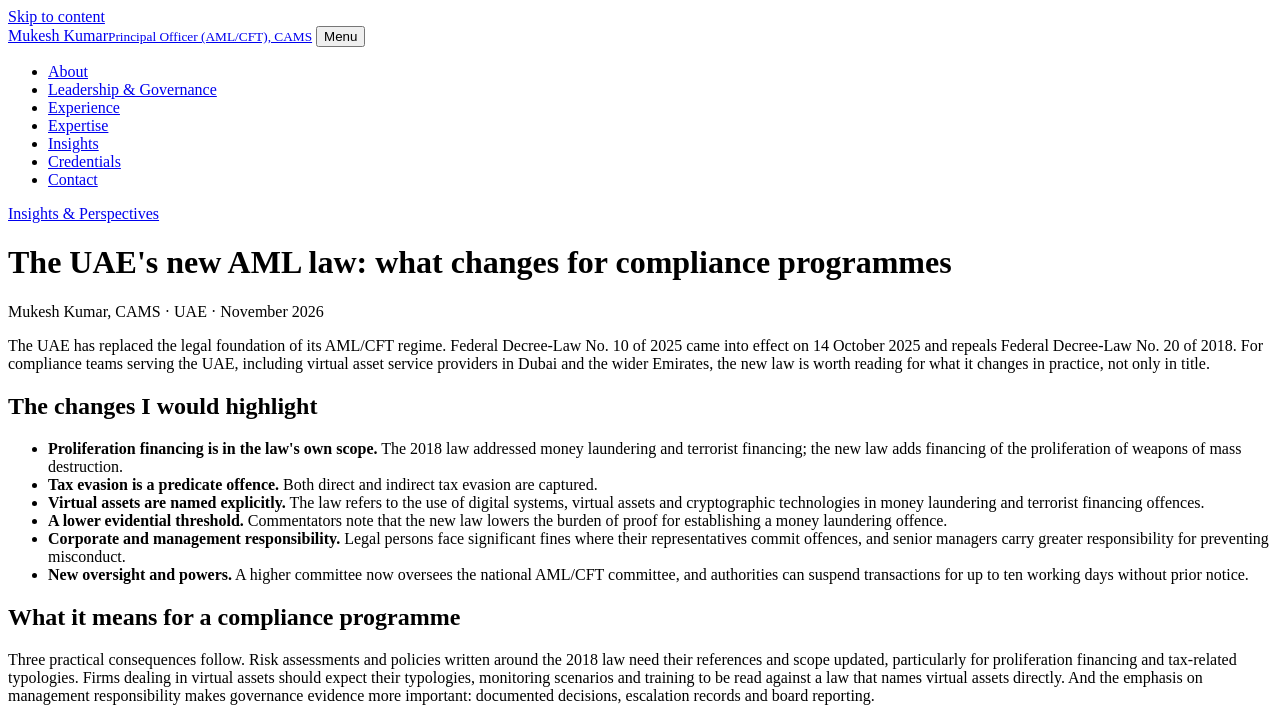
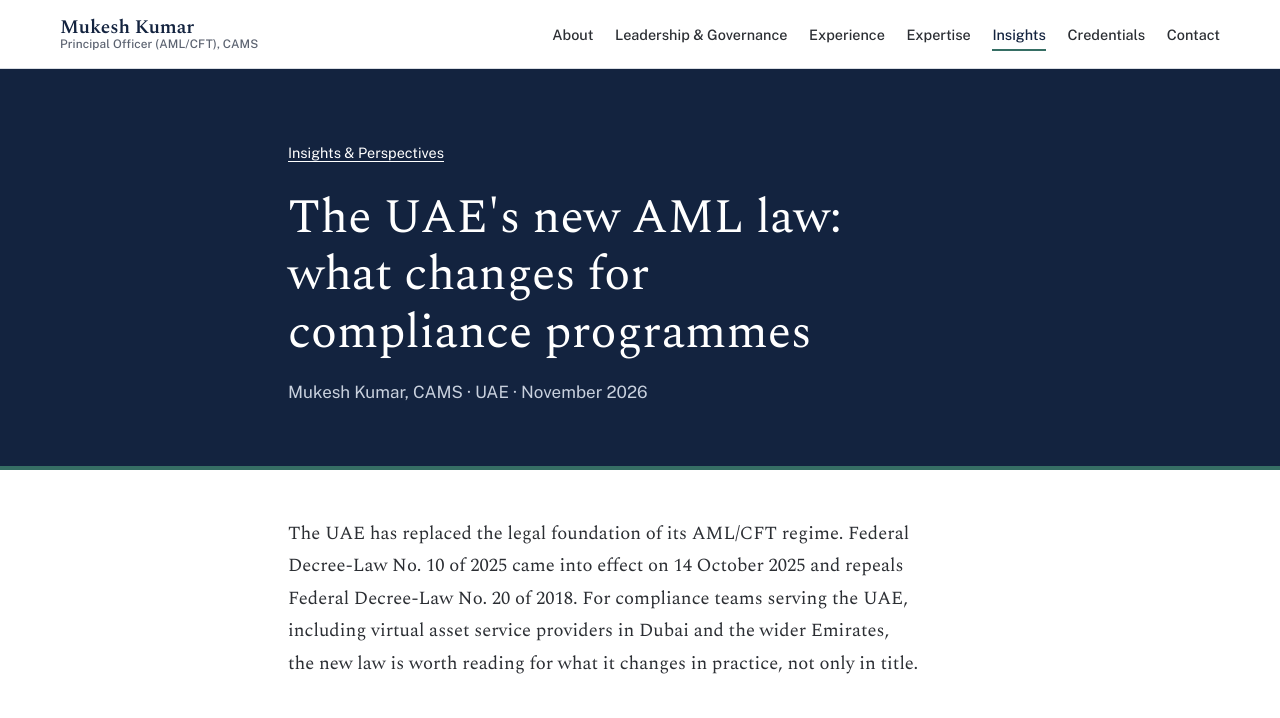
Before and after one commit to mukesh-AmlPro/mukesh-amlPro, a plain HTML site: page uae-federal-decree-law-10-2025-aml.html in a window 1280 px wide. Shown: the top 718 px of the page. Drawn offline with Linux system fonts and the light colour scheme; the site is published under a folder, as on GitHub Pages, so addresses that start at the root find nothing.

Commit message:
Add files via upload

```diff
--- a/404.html
+++ b/404.html
@@ -16,11 +16,11 @@
 <meta property="og:url" content="https://mukesh-amlpro.netlify.app/404.html">
 <meta property="og:image" content="https://mukesh-amlpro.netlify.app/og-image.jpg">
 <meta name="twitter:card" content="summary_large_image">
-<link rel="icon" href="/favicon.ico" sizes="any">
-<link rel="apple-touch-icon" href="/apple-touch-icon.png">
-<link rel="preload" href="/public-sans-latin-400-normal.woff2" as="font" type="font/woff2" crossorigin>
-<link rel="preload" href="/spectral-latin-400-normal.woff2" as="font" type="font/woff2" crossorigin>
-<link rel="stylesheet" href="/site.css">
+<link rel="icon" href="favicon.ico" sizes="any">
+<link rel="apple-touch-icon" href="apple-touch-icon.png">
+<link rel="preload" href="public-sans-latin-400-normal.woff2" as="font" type="font/woff2" crossorigin>
+<link rel="preload" href="spectral-latin-400-normal.woff2" as="font" type="font/woff2" crossorigin>
+<link rel="stylesheet" href="site.css">
 <script async src="https://www.googletagmanager.com/gtag/js?id=G-E5HQB2ZX3Q"></script>
 <script>
   window.dataLayer = window.dataLayer || [];
@@ -33,31 +33,31 @@
 <a class="skip" href="#main">Skip to content</a>
 <header class="site-header">
   <nav class="wrap nav" aria-label="Main">
-    <a class="brand" href="/">Mukesh Kumar<small>Principal Officer (AML/CFT), CAMS</small></a>
+    <a class="brand" href="./">Mukesh Kumar<small>Principal Officer (AML/CFT), CAMS</small></a>
     <button class="nav-toggle" type="button" aria-expanded="false" aria-controls="nav-list">Menu</button>
     <ul class="nav-list" id="nav-list">
-      <li><a href="/#about">About</a></li>
-      <li><a href="/#leadership">Leadership &amp; Governance</a></li>
-      <li><a href="/#experience">Experience</a></li>
-      <li><a href="/#expertise">Expertise</a></li>
-      <li><a href="/insights.html">Insights</a></li>
-      <li><a href="/#credentials">Credentials</a></li>
-      <li><a href="/#contact">Contact</a></li>
+      <li><a href="./#about">About</a></li>
+      <li><a href="./#leadership">Leadership &amp; Governance</a></li>
+      <li><a href="./#experience">Experience</a></li>
+      <li><a href="./#expertise">Expertise</a></li>
+      <li><a href="insights.html">Insights</a></li>
+      <li><a href="./#credentials">Credentials</a></li>
+      <li><a href="./#contact">Contact</a></li>
     </ul>
   </nav>
 </header>
 <main id="main">
 <section><div class="wrap"><h1>Page not found</h1>
 <p>The page you followed no longer exists or the address is mistyped.</p>
-<p><a class="btn btn-primary" href="/">Go to the home page</a> <a class="btn btn-ghost" href="/insights.html">Browse insights</a></p></div></section>
+<p><a class="btn btn-primary" href="./">Go to the home page</a> <a class="btn btn-ghost" href="insights.html">Browse insights</a></p></div></section>
 </main>
 <footer class="site-footer">
   <div class="wrap">
     <p>© 2026 Mukesh Kumar, CAMS · Gurugram, India</p>
     <p>Views expressed on this site are personal and do not represent any employer.</p>
-    <p><a href="/">Home</a> · <a href="/insights.html">Insights</a> · <a href="https://www.linkedin.com/in/mukeshkumarabh01" rel="noopener">LinkedIn</a> · <a href="/#contact">Contact</a></p>
+    <p><a href="./">Home</a> · <a href="insights.html">Insights</a> · <a href="https://www.linkedin.com/in/mukeshkumarabh01" rel="noopener">LinkedIn</a> · <a href="./#contact">Contact</a></p>
   </div>
 </footer>
-<script src="/site.js" defer></script>
+<script src="site.js" defer></script>
 </body>
 </html>
--- a/site.css
+++ b/site.css
@@ -2,13 +2,13 @@
    Palette: regulator navy, charcoal, white; one restrained accent (verdigris).
    Type: Spectral (headings) + Public Sans (text). */
 
-/* Self-hosted fonts (SIL Open Font License, see LICENSE-*-OFL.txt) */
-@font-face { font-family: "Spectral"; font-style: normal; font-weight: 400; font-display: swap; src: url("/spectral-latin-400-normal.woff2") format("woff2"); }
-@font-face { font-family: "Spectral"; font-style: normal; font-weight: 500; font-display: swap; src: url("/spectral-latin-500-normal.woff2") format("woff2"); }
-@font-face { font-family: "Spectral"; font-style: normal; font-weight: 600; font-display: swap; src: url("/spectral-latin-600-normal.woff2") format("woff2"); }
-@font-face { font-family: "Public Sans"; font-style: normal; font-weight: 400; font-display: swap; src: url("/public-sans-latin-400-normal.woff2") format("woff2"); }
-@font-face { font-family: "Public Sans"; font-style: normal; font-weight: 500; font-display: swap; src: url("/public-sans-latin-500-normal.woff2") format("woff2"); }
-@font-face { font-family: "Public Sans"; font-style: normal; font-weight: 600; font-display: swap; src: url("/public-sans-latin-600-normal.woff2") format("woff2"); }
+/* Self-hosted fonts (SIL Open Font License, see font-license-*.txt) */
+@font-face { font-family: "Spectral"; font-style: normal; font-weight: 400; font-display: swap; src: url("spectral-latin-400-normal.woff2") format("woff2"); }
+@font-face { font-family: "Spectral"; font-style: normal; font-weight: 500; font-display: swap; src: url("spectral-latin-500-normal.woff2") format("woff2"); }
+@font-face { font-family: "Spectral"; font-style: normal; font-weight: 600; font-display: swap; src: url("spectral-latin-600-normal.woff2") format("woff2"); }
+@font-face { font-family: "Public Sans"; font-style: normal; font-weight: 400; font-display: swap; src: url("public-sans-latin-400-normal.woff2") format("woff2"); }
+@font-face { font-family: "Public Sans"; font-style: normal; font-weight: 500; font-display: swap; src: url("public-sans-latin-500-normal.woff2") format("woff2"); }
+@font-face { font-family: "Public Sans"; font-style: normal; font-weight: 600; font-display: swap; src: url("public-sans-latin-600-normal.woff2") format("woff2"); }
 
 :root {
   --navy: #13233f;
--- a/uae-federal-decree-law-10-2025-aml.html
+++ b/uae-federal-decree-law-10-2025-aml.html
@@ -16,11 +16,11 @@
 <meta property="og:url" content="https://mukesh-amlpro.netlify.app/uae-federal-decree-law-10-2025-aml.html">
 <meta property="og:image" content="https://mukesh-amlpro.netlify.app/og-image.jpg">
 <meta name="twitter:card" content="summary_large_image">
-<link rel="icon" href="/favicon.ico" sizes="any">
-<link rel="apple-touch-icon" href="/apple-touch-icon.png">
-<link rel="preload" href="/public-sans-latin-400-normal.woff2" as="font" type="font/woff2" crossorigin>
-<link rel="preload" href="/spectral-latin-400-normal.woff2" as="font" type="font/woff2" crossorigin>
-<link rel="stylesheet" href="/site.css">
+<link rel="icon" href="favicon.ico" sizes="any">
+<link rel="apple-touch-icon" href="apple-touch-icon.png">
+<link rel="preload" href="public-sans-latin-400-normal.woff2" as="font" type="font/woff2" crossorigin>
+<link rel="preload" href="spectral-latin-400-normal.woff2" as="font" type="font/woff2" crossorigin>
+<link rel="stylesheet" href="site.css">
 <script async src="https://www.googletagmanager.com/gtag/js?id=G-E5HQB2ZX3Q"></script>
 <script>
   window.dataLayer = window.dataLayer || [];
@@ -49,23 +49,23 @@
 <a class="skip" href="#main">Skip to content</a>
 <header class="site-header">
   <nav class="wrap nav" aria-label="Main">
-    <a class="brand" href="/">Mukesh Kumar<small>Principal Officer (AML/CFT), CAMS</small></a>
+    <a class="brand" href="./">Mukesh Kumar<small>Principal Officer (AML/CFT), CAMS</small></a>
     <button class="nav-toggle" type="button" aria-expanded="false" aria-controls="nav-list">Menu</button>
     <ul class="nav-list" id="nav-list">
-      <li><a href="/#about">About</a></li>
-      <li><a href="/#leadership">Leadership &amp; Governance</a></li>
-      <li><a href="/#experience">Experience</a></li>
-      <li><a href="/#expertise">Expertise</a></li>
-      <li><a href="/insights.html" aria-current="page">Insights</a></li>
-      <li><a href="/#credentials">Credentials</a></li>
-      <li><a href="/#contact">Contact</a></li>
+      <li><a href="./#about">About</a></li>
+      <li><a href="./#leadership">Leadership &amp; Governance</a></li>
+      <li><a href="./#experience">Experience</a></li>
+      <li><a href="./#expertise">Expertise</a></li>
+      <li><a href="insights.html" aria-current="page">Insights</a></li>
+      <li><a href="./#credentials">Credentials</a></li>
+      <li><a href="./#contact">Contact</a></li>
     </ul>
   </nav>
 </header>
 <main id="main">
 <div class="article-hero on-navy">
   <div class="prose-head">
-    <p class="crumbs"><a href="/insights.html">Insights &amp; Perspectives</a></p>
+    <p class="crumbs"><a href="insights.html">Insights &amp; Perspectives</a></p>
     <h1>The UAE&#x27;s new AML law: what changes for compliance programmes</h1>
     <p>Mukesh Kumar, CAMS · UAE · November 2026</p>
   </div>
@@ -86,16 +86,16 @@
 <p>The new law also arrives ahead of the UAE's FATF mutual evaluation scheduled for 2026, which is reason enough to treat the update as a programme review rather than a find-and-replace exercise.</p>
 <p class="disclaimer">Personal perspective for general information. Not legal advice, and not a statement of any employer's position or practices.</p>
 <div class="sources"><h2>Sources</h2><ul><li><a href="https://www.dlapiper.com/en/insights.htmlpublications/2025/10/uae-issues-new-aml-law" rel="noopener">UAE issues new AML law — DLA Piper, 20 October 2025</a></li><li><a href="https://www.whitecase.com/insight-alert/uae-enacts-new-aml-law-what-are-key-changes-and-what-does-mean-your-business" rel="noopener">The UAE enacts a new AML law: key changes — White &amp; Case</a></li><li><a href="https://cms.law/en/are/legal-updates/the-uae-overhauls-2018-anti-money-laundering-legislation" rel="noopener">The UAE overhauls 2018 anti-money laundering legislation — CMS</a></li><li><a href="https://www.hsfkramer.com/notes/middle-east/2026-posts/the-uae-introduces-landmark-new-aml-and-cft-law" rel="noopener">The UAE introduces landmark new AML and CFT law — Herbert Smith Freehills Kramer</a></li><li><a href="https://uaelegislation.gov.ae/en/legislations/3314/download" rel="noopener">Federal Decree by Law No. (10) of 2025 — UAE Legislation (official text)</a></li></ul></div>
-<p><a class="btn btn-ghost" href="/insights.html">Back to all articles</a></p>
+<p><a class="btn btn-ghost" href="insights.html">Back to all articles</a></p>
 </article>
 </main>
 <footer class="site-footer">
   <div class="wrap">
     <p>© 2026 Mukesh Kumar, CAMS · Gurugram, India</p>
     <p>Views expressed on this site are personal and do not represent any employer.</p>
-    <p><a href="/">Home</a> · <a href="/insights.html">Insights</a> · <a href="https://www.linkedin.com/in/mukeshkumarabh01" rel="noopener">LinkedIn</a> · <a href="/#contact">Contact</a></p>
+    <p><a href="./">Home</a> · <a href="insights.html">Insights</a> · <a href="https://www.linkedin.com/in/mukeshkumarabh01" rel="noopener">LinkedIn</a> · <a href="./#contact">Contact</a></p>
   </div>
 </footer>
-<script src="/site.js" defer></script>
+<script src="site.js" defer></script>
 </body>
 </html>
```
Also changed, not shown: index.html (+19 -19 lines), insights.html (+19 -19 lines), principal-officer-pmla-vda-service-providers.html (+17 -17 lines), reducing-false-positives-without-lowering-the-bar.html (+17 -17 lines), unhosted-wallets-travel-rule-controls.html (+17 -17 lines), font-license-public-sans.txt (added).
